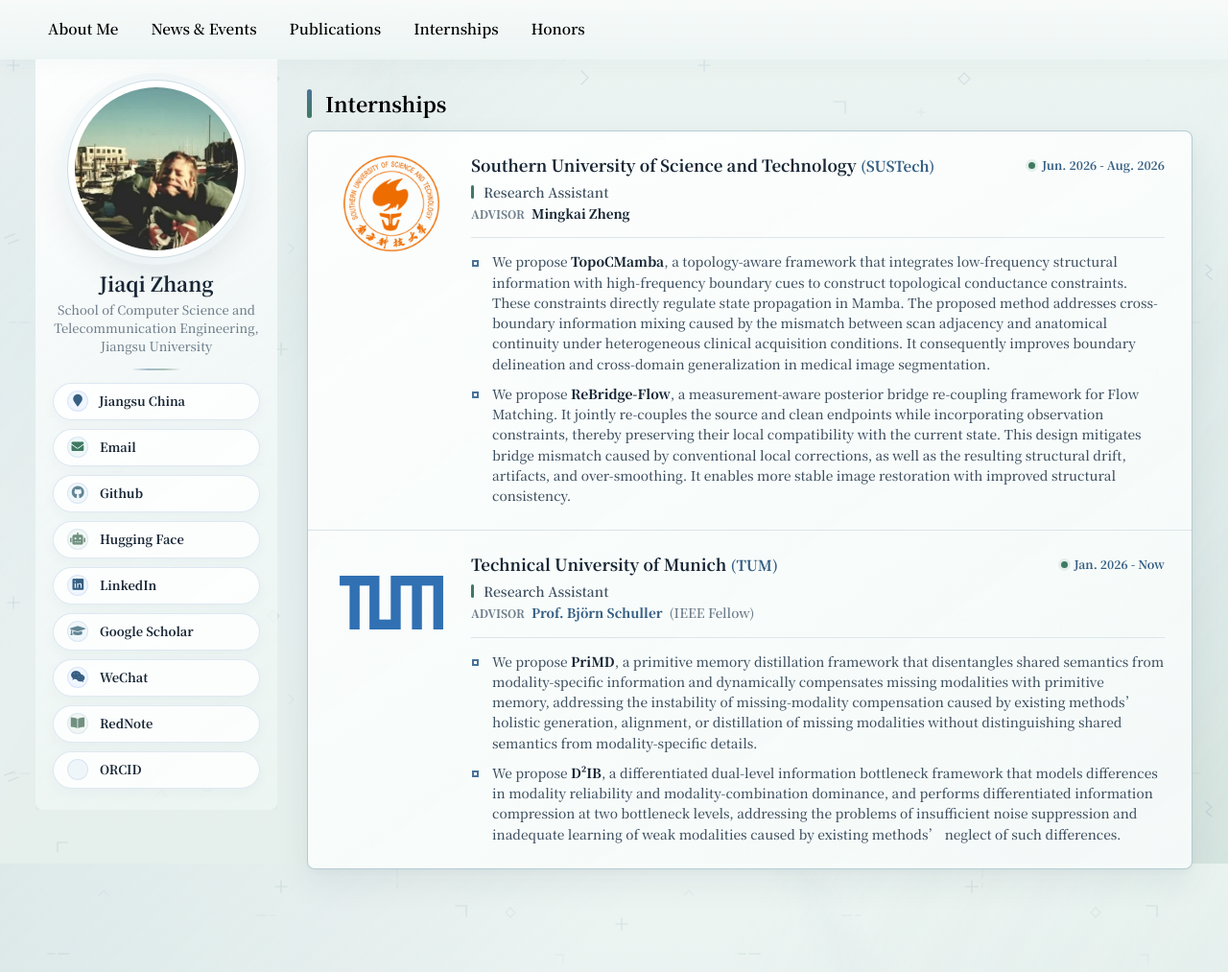
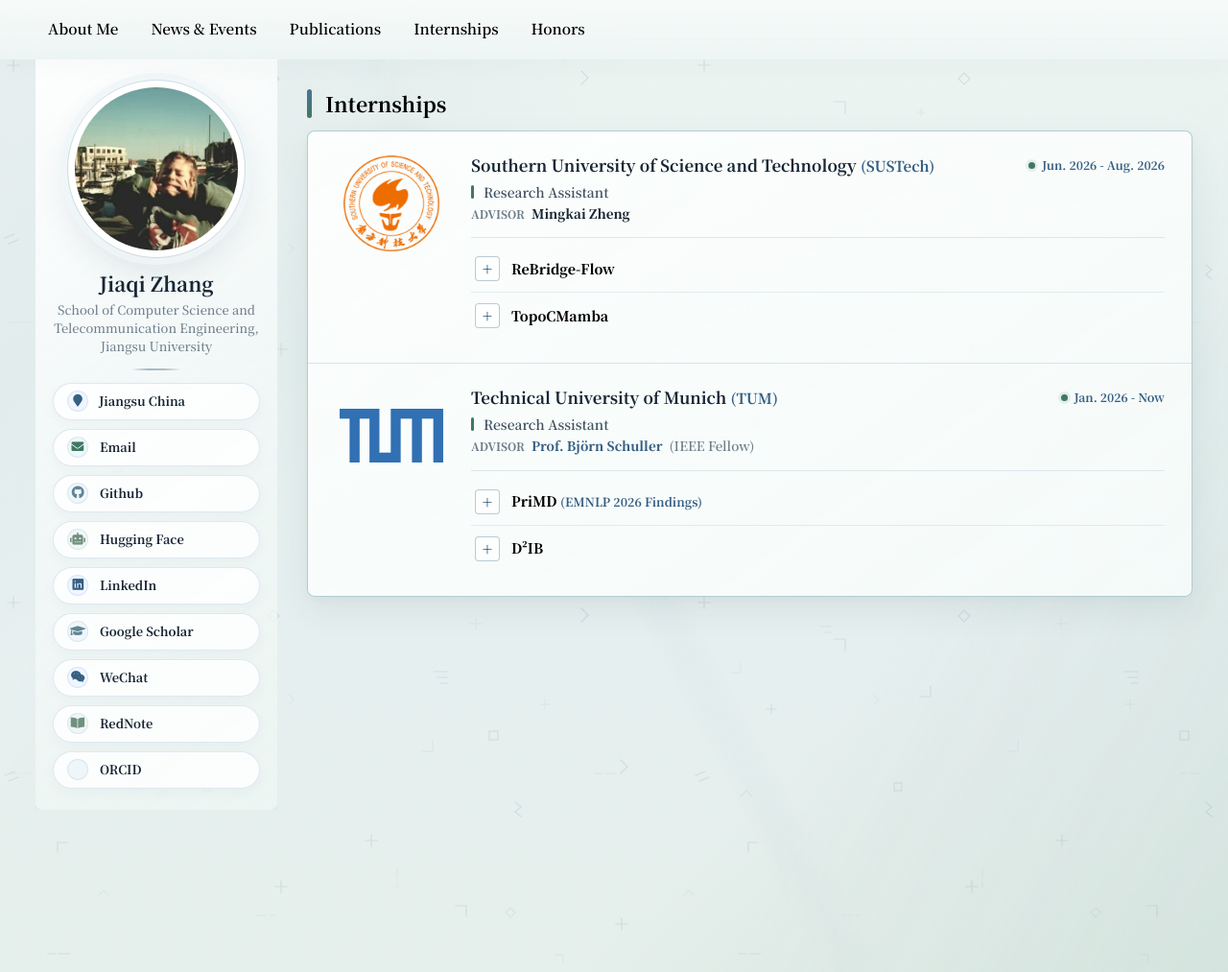
Before and after one commit to JiaqiZhang-Sengoku/JiaqiZhang-Sengoku.github.io, a Jekyll site: the page built from _pages/includes/internships.md, in a window 1280 px wide and 1013 px high. Shown: the whole window at 96% size. Built offline with Jekyll 4.4.1, drawn with Linux system fonts in a browser that asks for light colours; our own code applies the rules of GitHub Pages for plain Markdown files.

Commit message:
20260707

```diff
--- a/_pages/includes/internships.md
+++ b/_pages/includes/internships.md
@@ -19,10 +19,16 @@
         <span class="internship-date">Jun. 2026 - Aug. 2026</span>
       </div>
       <p class="internship-mentor"><span>Advisor</span><strong>Mingkai Zheng</strong></p>
-      <ul class="internship-projects">
-        <li>We propose <strong>TopoCMamba</strong>, a topology-aware framework that integrates low-frequency structural information with high-frequency boundary cues to construct topological conductance constraints. These constraints directly regulate state propagation in Mamba. The proposed method addresses cross-boundary information mixing caused by the mismatch between scan adjacency and anatomical continuity under heterogeneous clinical acquisition conditions. It consequently improves boundary delineation and cross-domain generalization in medical image segmentation.</li>
-        <li>We propose <strong>ReBridge-Flow</strong>, a measurement-aware posterior bridge re-coupling framework for Flow Matching. It jointly re-couples the source and clean endpoints while incorporating observation constraints, thereby preserving their local compatibility with the current state. This design mitigates bridge mismatch caused by conventional local corrections, as well as the resulting structural drift, artifacts, and over-smoothing. It enables more stable image restoration with improved structural consistency.</li>
-      </ul>
+      <div class="internship-projects">
+        <details class="internship-project">
+          <summary><span class="internship-project__title">ReBridge-Flow</span></summary>
+          <p>We propose <strong>ReBridge-Flow</strong>, a measurement-aware posterior bridge re-coupling framework for Flow Matching. It jointly re-couples the source and clean endpoints while incorporating observation constraints, thereby preserving their local compatibility with the current state. This design mitigates bridge mismatch caused by conventional local corrections, as well as the resulting structural drift, artifacts, and over-smoothing. It enables more stable image restoration with improved structural consistency.</p>
+        </details>
+        <details class="internship-project">
+          <summary><span class="internship-project__title">TopoCMamba</span></summary>
+          <p>We propose <strong>TopoCMamba</strong>, a topology-aware framework that integrates low-frequency structural information with high-frequency boundary cues to construct topological conductance constraints. These constraints directly regulate state propagation in Mamba. The proposed method addresses cross-boundary information mixing caused by the mismatch between scan adjacency and anatomical continuity under heterogeneous clinical acquisition conditions. It consequently improves boundary delineation and cross-domain generalization in medical image segmentation.</p>
+        </details>
+      </div>
     </div>
   </article>
 
@@ -41,10 +47,16 @@
         <time class="internship-date" datetime="2026-01">Jan. 2026 - Now</time>
       </div>
       <p class="internship-mentor"><span>Advisor</span><a href="https://www.professoren.tum.de/en/schuller-bjoern">Prof. Björn Schuller</a> <em>(IEEE Fellow)</em></p>
-      <ul class="internship-projects">
-        <li>We propose <strong>PriMD</strong>, a primitive memory distillation framework that disentangles shared semantics from modality-specific information and dynamically compensates missing modalities with primitive memory, addressing the instability of missing-modality compensation caused by existing methods’ holistic generation, alignment, or distillation of missing modalities without distinguishing shared semantics from modality-specific details.</li>
-        <li>We propose <strong>D²IB</strong>, a differentiated dual-level information bottleneck framework that models differences in modality reliability and modality-combination dominance, and performs differentiated information compression at two bottleneck levels, addressing the problems of insufficient noise suppression and inadequate learning of weak modalities caused by existing methods’ neglect of such differences.</li>
-      </ul>
+      <div class="internship-projects">
+        <details class="internship-project">
+          <summary><span class="internship-project__title">PriMD <span class="internship-project__venue">(EMNLP 2026 Findings)</span></span></summary>
+          <p>We propose <strong>PriMD</strong>, a primitive memory distillation framework that disentangles shared semantics from modality-specific information and dynamically compensates missing modalities with primitive memory, addressing the instability of missing-modality compensation caused by existing methods’ holistic generation, alignment, or distillation of missing modalities without distinguishing shared semantics from modality-specific details.</p>
+        </details>
+        <details class="internship-project">
+          <summary><span class="internship-project__title">D²IB</span></summary>
+          <p>We propose <strong>D²IB</strong>, a differentiated dual-level information bottleneck framework that models differences in modality reliability and modality-combination dominance, and performs differentiated information compression at two bottleneck levels, addressing the problems of insufficient noise suppression and inadequate learning of weak modalities caused by existing methods’ neglect of such differences.</p>
+        </details>
+      </div>
     </div>
   </article>
 </div>
--- a/assets/css/main.scss
+++ b/assets/css/main.scss
@@ -1573,34 +1573,92 @@
 
 .internship-projects {
     margin: 15px 0 0 !important;
-    padding: 14px 0 0 !important;
+    padding: 8px 0 0 !important;
     border-top: 1px solid rgba(218, 227, 233, 0.88);
-    list-style: none;
     color: var(--text-color);
     font-size: 0.96rem;
     line-height: 1.56 !important;
 }
 
-.internship-projects li {
-    position: relative;
+.internship-project {
+    margin: 0;
+    border-bottom: 1px solid rgba(218, 227, 233, 0.72);
+}
+
+.internship-project:last-child {
+    border-bottom: 0;
+}
+
+.internship-project summary {
+    display: grid;
+    grid-template-columns: 28px minmax(0, 1fr);
+    gap: 10px;
+    align-items: center;
+    min-height: 48px;
+    padding: 7px 4px;
+    color: #000;
+    font-size: 1rem;
+    font-weight: 800;
+    line-height: 1.3;
+    cursor: pointer;
+    list-style: none;
+    transition: color 0.18s ease, background 0.18s ease;
+}
+
+.internship-project summary::-webkit-details-marker {
+    display: none;
+}
+
+.internship-project summary::before {
+    content: "+";
+    display: inline-grid;
+    place-items: center;
+    width: 26px;
+    height: 26px;
+    border: 1px solid rgba(57, 104, 137, 0.34);
+    border-radius: 4px;
+    color: var(--accent-strong);
+    background: rgba(255, 255, 255, 0.76);
+    font-size: 1.25rem;
+    font-weight: 500;
+    line-height: 1;
+    box-sizing: border-box;
+    transition: color 0.18s ease, border-color 0.18s ease, background 0.18s ease;
+}
+
+.internship-project[open] summary::before {
+    content: "−";
+    color: #fff;
+    border-color: var(--accent-teal);
+    background: var(--accent-teal);
+}
+
+.internship-project summary:hover,
+.internship-project summary:focus-visible {
+    color: var(--accent-strong);
+    background: rgba(237, 246, 247, 0.48);
+    outline: none;
+}
+
+.internship-project summary .internship-project__title {
+    min-width: 0;
+    color: inherit;
+    font-size: inherit;
+    font-weight: inherit;
+}
+
+.internship-project summary .internship-project__venue {
+    color: var(--accent-strong);
+    font-size: 0.88em;
+    font-weight: 700;
+}
+
+.internship-project p {
     margin: 0 !important;
-    padding: 0 0 0 22px;
-}
-
-.internship-projects li + li {
-    margin-top: 10px !important;
-}
-
-.internship-projects li::before {
-    content: "";
-    position: absolute;
-    top: 0.63em;
-    left: 1px;
-    width: 7px;
-    height: 7px;
-    border: 2px solid var(--accent);
-    background: #fff;
-    box-sizing: border-box;
+    padding: 2px 5px 15px 38px;
+    color: var(--text-color) !important;
+    font-size: 0.95rem !important;
+    line-height: 1.55 !important;
 }
 
 .internship-projects strong {
@@ -3652,8 +3710,20 @@
         font-size: 0.94rem;
     }
 
-    .internship-projects li {
-        padding-left: 19px;
+    .internship-project summary {
+        grid-template-columns: 26px minmax(0, 1fr);
+        gap: 9px;
+        min-height: 44px;
+        font-size: 0.96rem;
+    }
+
+    .internship-project summary::before {
+        width: 24px;
+        height: 24px;
+    }
+
+    .internship-project p {
+        padding-left: 35px;
     }
 
     .sidebar .profile_box {
```
